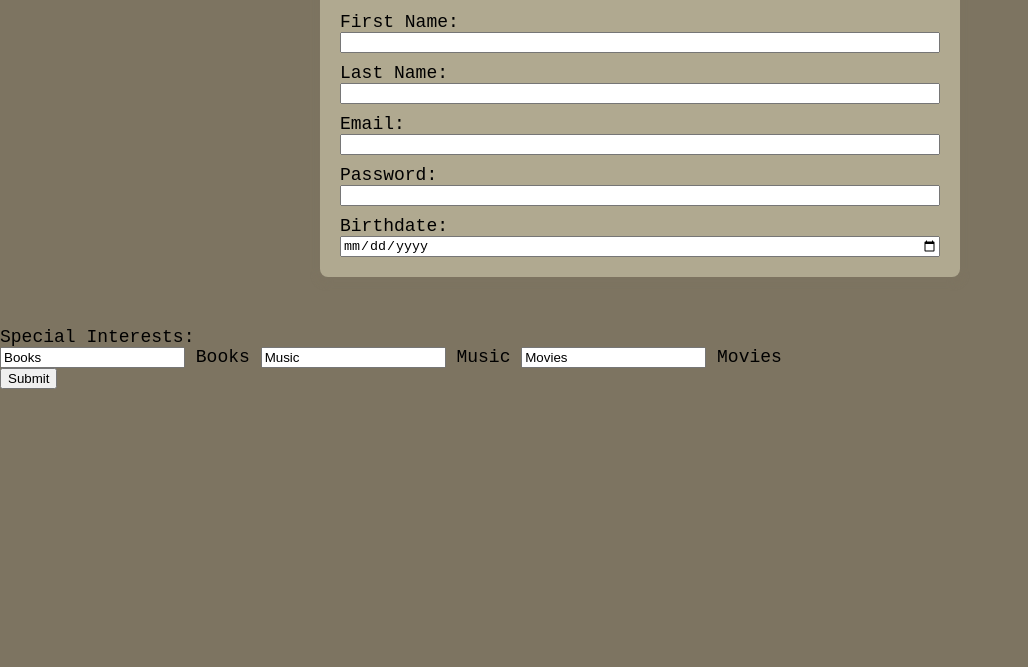
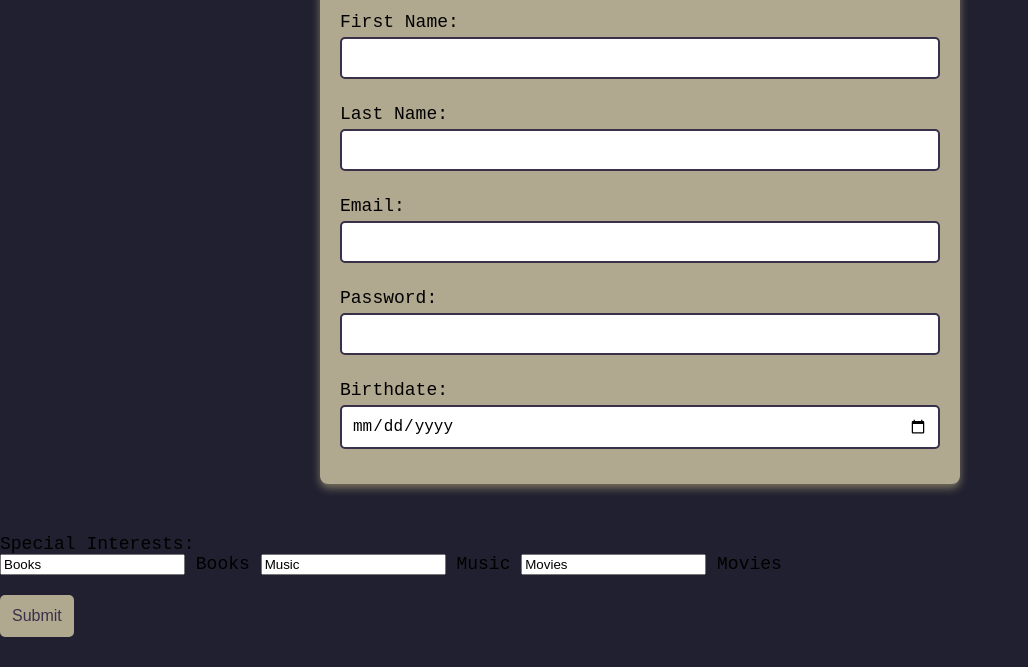
Before and after one commit to iitroublesii/Registration-Form-Week2, a plain HTML site: page index.html in a window 1280 px wide. Shown: the part 133-800 px from the top of the page, without its empty margins (0-1028 px from the left). Drawn offline with Linux system fonts and the light colour scheme.

Commit message:
Buttons and check-boxes

```diff
--- a/styles.css
+++ b/styles.css
@@ -1,6 +1,6 @@
 body {
     font-family: monospace;
-    background-color: #7D7461;
+    background-color: #202030;
     margin: 0;
     padding: 0;
 }
@@ -30,3 +30,34 @@ label {
     margin-top: 10px;
     font-size: 18px;
 }
+
+input[type="text"],
+input[type="email"],
+input[type="password"],
+input[type="date"] {
+    padding: 10px;
+    margin-top: 5px;
+    margin-bottom: 15px;
+    border: 2px solid #39304A;
+    border-radius: 5px;
+    font-size: 16px;
+}
+.check-boxes {
+    font-size: 16px;
+    margin-right: 10px;
+}
+
+button {
+    padding: 12px;
+    background-color: #B0A990;
+    color: #39304A;
+    border: none;
+    border-radius: 5px;
+    cursor: pointer;
+    font-size: 16px;
+    margin-top: 20px;
+}
+
+button:hover {
+    background-color: #7D7461;
+}
```
